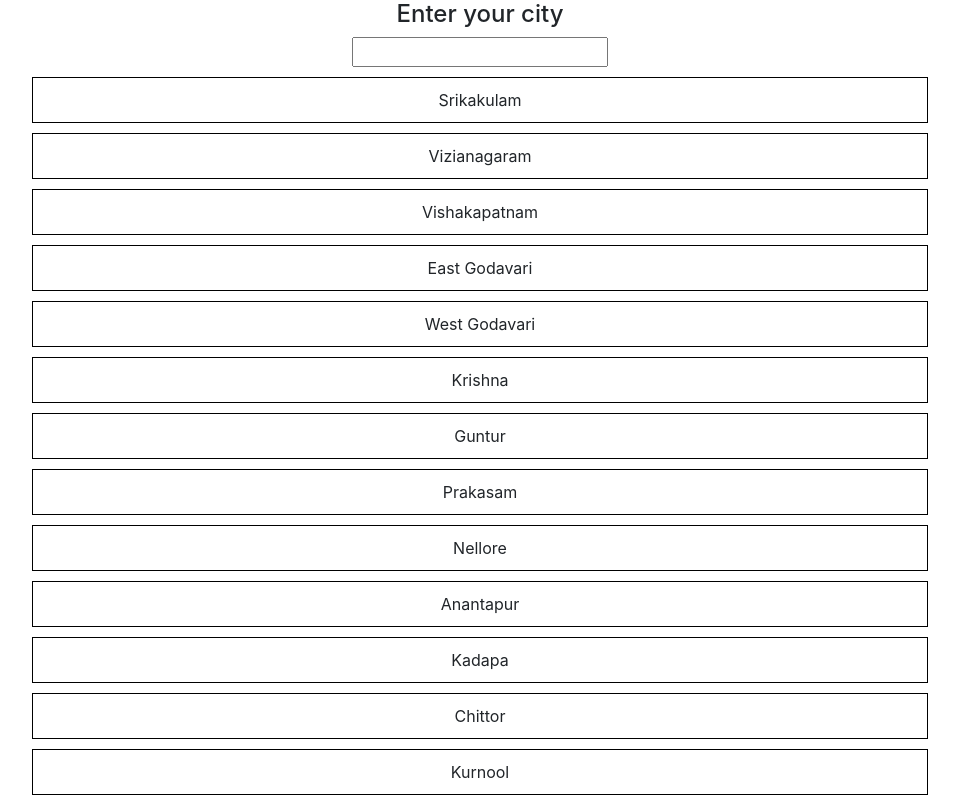
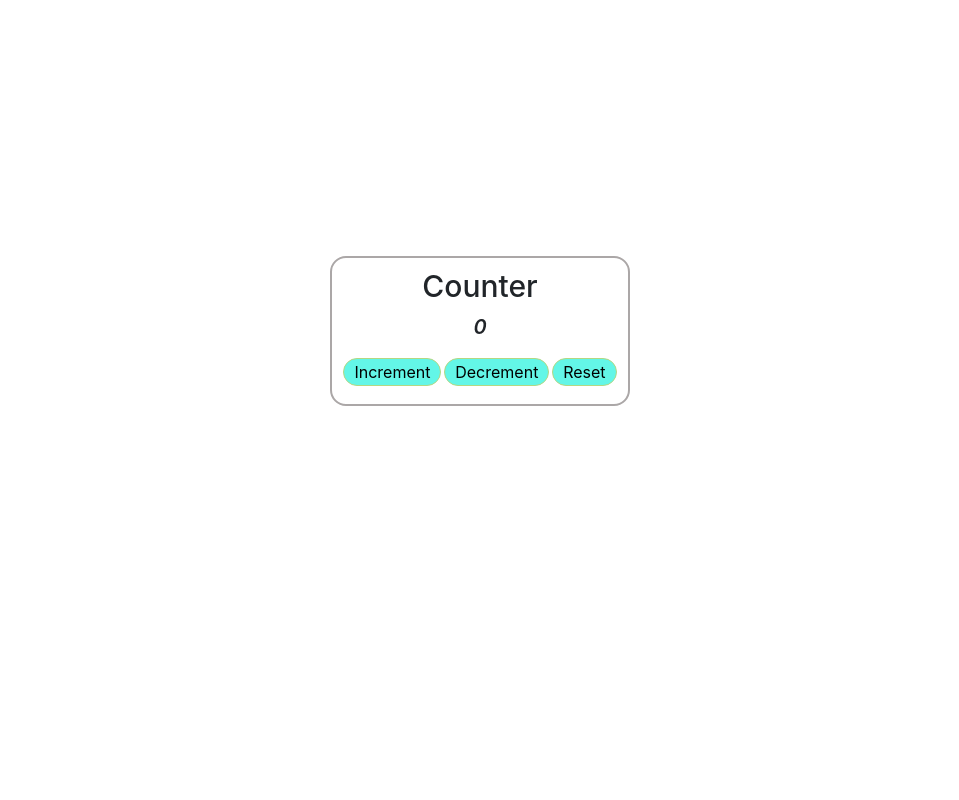
Before and after one commit to Babjidurga/speedo-meter, a React (Create React App) app: page / in a window 1280 px wide. Shown: the top 800 px of the page, without its empty margins (160-1119 px from the left). Built offline with nearby package versions, Linux system fonts and the light colour scheme.

Commit message:
This is the first commit

```diff
--- a/package.json
+++ b/package.json
@@ -15,7 +15,11 @@
     "react": "^18.2.0",
     "react-bootstrap": "^2.7.3",
     "react-dom": "^18.2.0",
+    "react-redux": "^8.0.5",
     "react-scripts": "5.0.1",
+    "redux": "^4.2.1",
+    "redux-devtools-extension": "^2.13.9",
+    "redux-thunk": "^2.4.2",
     "web-vitals": "^2.1.4"
   },
   "scripts": {
--- a/src/App.css
+++ /dev/null
@@ -1,63 +0,0 @@
-div{
-  background-image: linear-gradient(to right, rgb(65, 74, 135), rgb(117, 172, 200));
-}
-.first-head{
-  color: rgb(53, 50, 50);
-  font-weight: 600;
-  margin-bottom: 5px;
-  padding-top: 10px;
-}
-form{
-  display: flex;
-  margin-top: 5px;
-  flex-direction: column;
-  justify-content: flex-start;
-  min-height: 100vh;
-  padding-top: 100px;
-  width: 100vw;
-  padding-left: 40vw;
-}
-input{
-  width: 250px;
-  height: 35px;
-  border: 2px solid rgb(155, 149, 149);
-  border-radius: 5px;
-  margin-bottom: 10px;
-  text-align: left;
-  opacity: 80%;
-  color: rgb(134, 142, 142);
-  font-family: "Roboto";
-  font-weight: 500;
-  margin-left: 25px;
-  font-size: 15px;
-  margin-top: 0;
-}
-label{
-  color: rgb(146, 154, 155);
-  text-align: left;
-  margin-left: 25px;
-  font-family: 'Gill Sans', 'Gill Sans MT', Calibri, 'Trebuchet MS', sans-serif;
-  font-size: 20px;
-  font-weight: 500;
-  margin-bottom: 0;
-  text-align: left;
-}
-.button{
-  width: 90px;
-  text-align: center;
-  font-size: 15px;
-  height: 30px;
-}
-@media screen and (max-width:576px) {
-  input{
-    width: 70%;
-  }
-  form{
-    padding-left: 10vw;
-  }
-}
-@media screen and (max-width:768px) {
-  form{
-    padding-left: 20vw;
-  }
-}
--- a/src/App.js
+++ b/src/App.js
@@ -1,19 +1,10 @@
-import React,{useState} from 'react'
-import Data from './city.json'
+import React from 'react'
+import Welcome from './components/Counter/index'
 
 const App = () => {
-  const [search,setSeatch] = useState("");
   return (
     <div>
-      <center>
-        <h4> Enter your city</h4>
-        <input type='text' value={search} onChange={(e) => setSeatch(e.target.value)}/> <br/>
-        {Data.filter(city => city.name.toLowerCase().includes(search.toLocaleLowerCase())).map(city => {
-          return <div style={{"border":"1px solid black", "padding":"10px","margin":"10px","maxWidth":"70%"}}>
-            {city.name}
-          </div>
-          })}
-      </center>
+        <Welcome />
     </div>
   )
 }
--- /dev/null
+++ b/src/components/Counter/index.css
@@ -0,0 +1,35 @@
+.container{
+    display: flex;
+    flex-direction: column;
+    width: 300px;
+    height: 150px;
+    border: 2px solid rgb(171, 167, 167);
+    padding: 10px;
+    position: relative;
+    border-radius: 16px;
+    margin-top: 20%;
+}
+.name{
+    font-size: 30px;
+    text-align: center;
+}
+.value{
+    font-size: 20px;
+    text-align: center;
+    font-style: oblique;
+    font-weight: 600;
+}
+.b-con{
+    display: flex;
+    flex-direction: row;
+    justify-content: space-around;
+}
+.button{
+    width: auto;
+    border: 1px solid rgb(181, 215, 130);
+    border-radius: 16px;
+    text-align: center;
+    padding-right: 10px;
+    padding-left: 10px;
+    background-color: rgb(99, 246, 231);
+}
--- /dev/null
+++ b/src/components/Counter/index.js
@@ -0,0 +1,34 @@
+import { Component } from "react";
+import './index.css'
+
+ class Welcome extends Component{
+    state = {count:0}
+    onIncrement = () =>{
+        this.setState((prevState) => (
+            {count: prevState.count + 1}))
+    }
+    onDecrement = () =>{
+        this.setState((prevState) => ({count: prevState.count - 1}))
+    }
+    reset = () =>{
+        this.setState((prevState) => ({count: 0}))
+    }
+    render(){
+
+        const {count} = this.state
+        console.log({count})
+        return(
+            <div className="container">
+                    <h1 className="name"> Counter</h1>
+                    <p className="value">{count}</p>
+                    <div className="b-con">
+                        <button className="button" onClick={this.onIncrement}>Increment</button>
+                        <button className = "button" onClick={this.onDecrement}>Decrement</button>
+                        <button className = "button" onClick={this.reset}>Reset</button>
+                    </div>
+            </div>
+        )
+    }
+ }
+
+ export default Welcome
```
Also changed, not shown: 2 other files (tests, documents, lock files or other folders).
